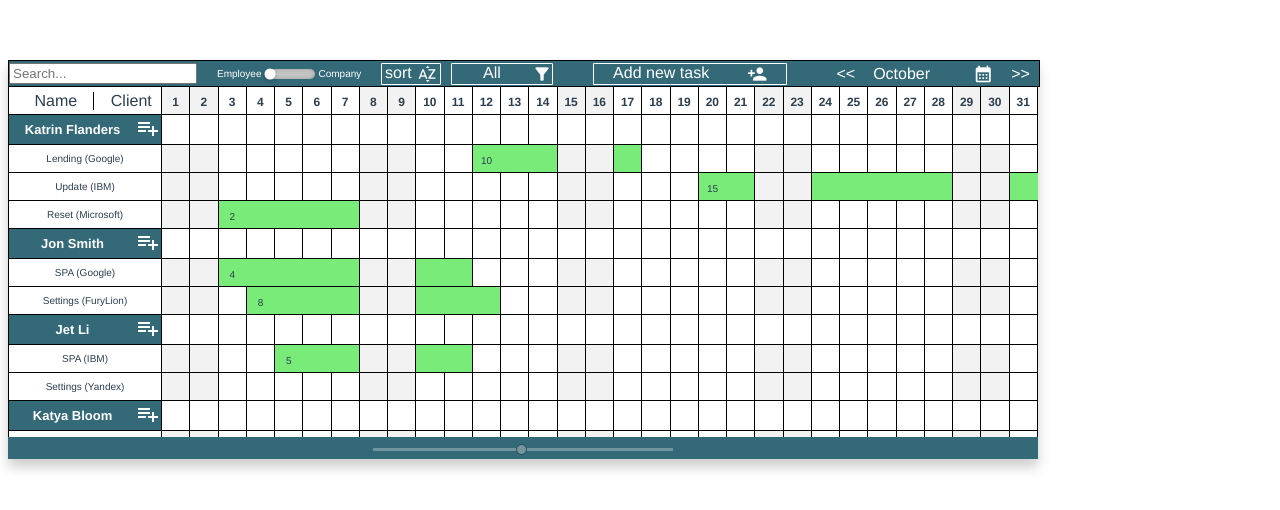
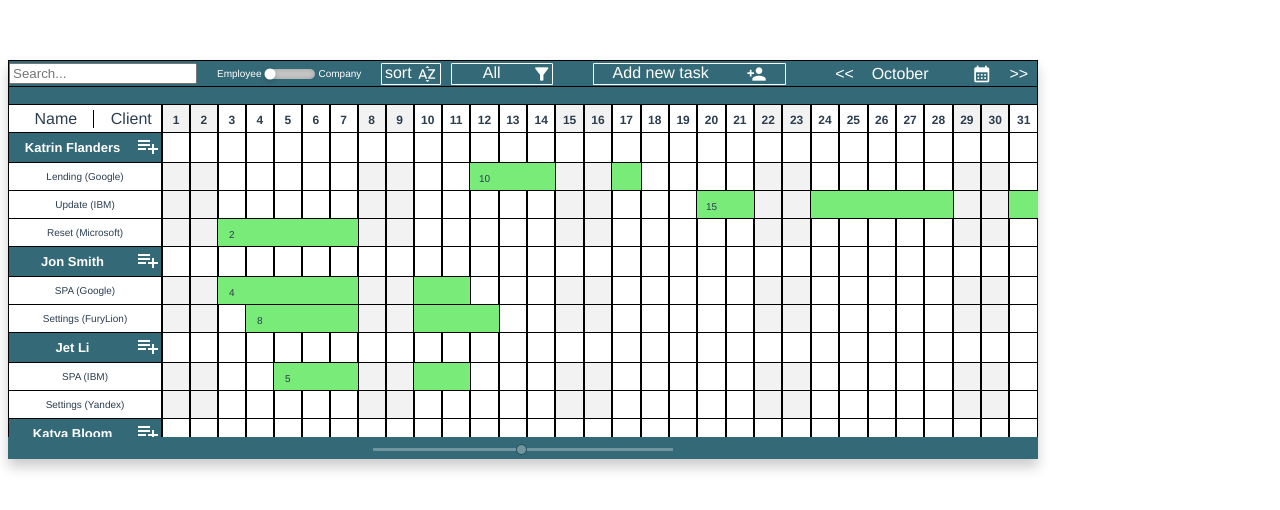
Before and after one commit to DSt17/management-table, a Vue app: page / in a window 1280 px wide. Shown: the top 510 px of the page. Built offline with nearby package versions, Linux system fonts and the light colour scheme.

Commit message:
add month row and code refactoring

```diff
--- a/src/components/Table/CalendarPopup.vue
+++ b/src/components/Table/CalendarPopup.vue
@@ -87,6 +87,7 @@ export default {
 		this.$emit('dayFinish', this.dayFinish)
 		this.$emit('rangeDayOfTheWeekNumberArray', this.rangeDayOfTheWeekNumberArray)
 	  },
+    },
     mounted() {
 	  let vm = this;
 	  document.addEventListener('click', function (item) {
@@ -94,8 +95,6 @@ export default {
 		    vm.closeCalendarPopup()
 		}
 	  })
-	  },
-
     },
     computed: {
 	  isDisabled() {
--- a/src/components/Table/Table.vue
+++ b/src/components/Table/Table.vue
@@ -21,7 +21,12 @@
 	  </div>
 	  <div class="scrollTableBody">
 		<table id="table">
-		    <tr style="position: sticky; top: 0; background: white">
+		    <tr style="position: sticky; top: 0; background: white;">
+			  <td style="height: 15px;background-color: #346977" colspan="32">
+
+			  </td>
+		    </tr>
+		    <tr style="position: sticky; top: 18px; background: white; ">
 			  <td style="max-width: 150px;">
 				<div style="display: flex; flex-direction: row; justify-content: space-around">
 				    <div style="border-right: 1px solid black;width: 50%">Name</div>
@@ -314,7 +319,6 @@ export default {
 	  showAddTaskPopup(item) {
 		this.addTaskPopupVisible = true
 		this.item = item
-		debugger
 	  },
 	  closeAddTaskPopup() {
 		this.addTaskPopupVisible = false
@@ -349,7 +353,8 @@ export default {
 }
 
 .scrollTableBody table {
-    border-collapse: collapse;
+    border-collapse: separate;
+    border-spacing: 0;
     border-bottom: 1px solid black;
 }
 
@@ -377,8 +382,8 @@ export default {
 td {
     width: 26px;
     height: 25px;
-    min-height: 15px;
-    min-width: 15px;
+    min-height: 10px;
+    min-width: 10px;
 }
 
 .scrollFooterBox {
--- a/src/components/Table/TableHeader.vue
+++ b/src/components/Table/TableHeader.vue
@@ -193,7 +193,6 @@ td {
 .table-header-navbar-box {
     border: 1px solid black;
     height: 25px;
-    width: 100%;
     background-color: #346977;
     display: flex;
     flex-direction: column;
--- a/src/components/Table/addTaskPopup.vue
+++ b/src/components/Table/addTaskPopup.vue
@@ -85,8 +85,6 @@ export default {
 		dayStart: '',
 		dayFinish: '',
 		customers: ['FuryLion', 'Google', 'IBM', 'Microsoft', 'Yandex']
-
-
 	  }
     },
     methods: {
```
Lines whose indentation alone changed are shown as unchanged.
